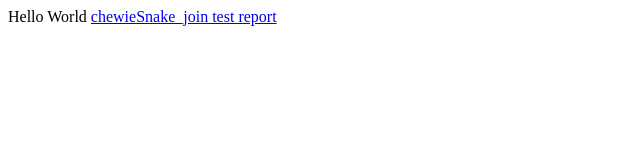
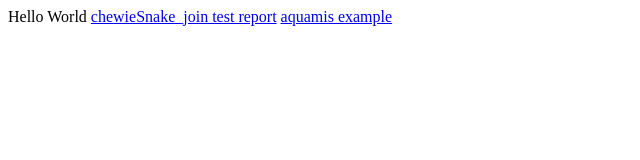
Before and after one commit to bfr-bioinformatics/bfr-bioinformatics.github.io, a plain HTML site: page index.html in a window 1280 px wide. Shown: the whole page, without its empty margins (0-640 px from the left). Drawn offline with Linux system fonts and the light colour scheme.

Commit message:
Update index.html

```diff
--- a/index.html
+++ b/index.html
@@ -3,3 +3,6 @@ Hello World
 
 
 <a href="https://github.com/bfr-bioinformatics/crarlus.github.io/blob/master/report.html">chewieSnake_join test report</a>
+
+
+<a href="https://github.com/bfr-bioinformatics/bfr-bioinformatics.github.io/blob/master/assembly_report%20(2).html">aquamis example</a>
```
